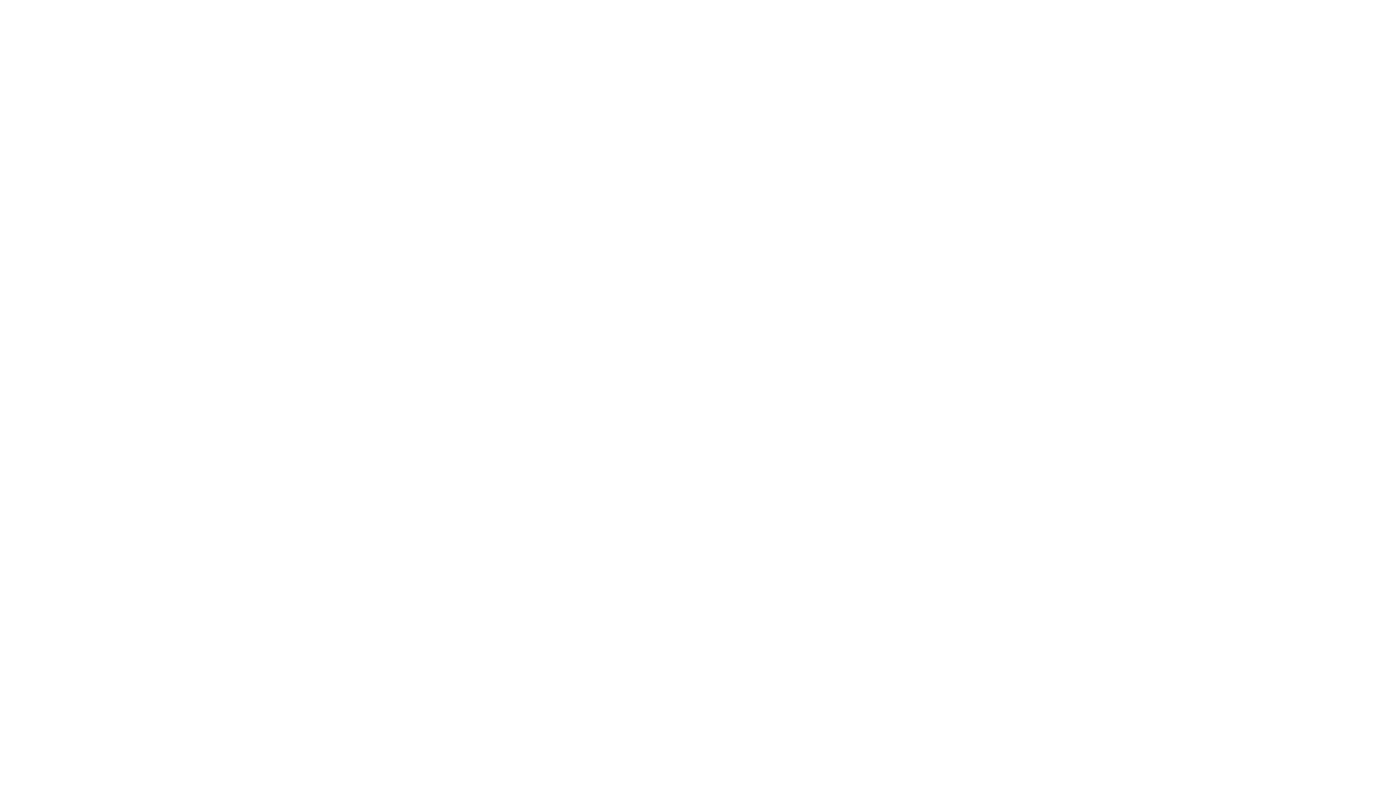
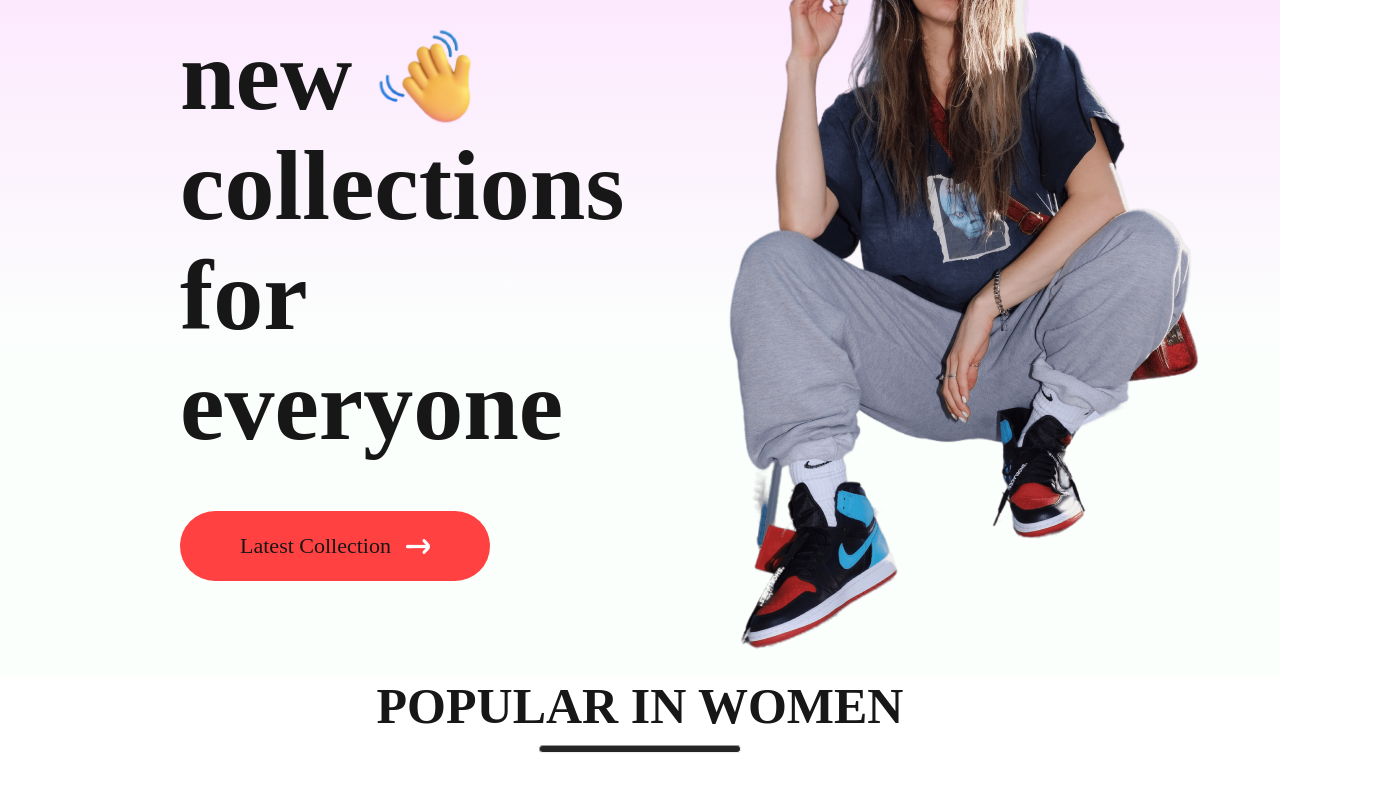
Before and after one commit to Isuru4043/Fashion-e-commerce-website, a React (Create React App) app: page / in a window 1280 px wide. Shown: the part 220-1020 px from the top of the page, 1385 px wide, since content can reach past the window. Before the commit the page ends 800 px from the top, so only its background shows below. Built offline with nearby package versions, Linux system fonts and the light colour scheme; the HTML template or start-up script is replaced by a standard one.

Commit message:
add popular, Hero, item

```diff
--- /dev/null
+++ b/src/Components/Hero/Hero.css
@@ -0,0 +1,60 @@
+.hero {
+  height: 100vh;
+  background: linear-gradient(180deg, #fde1ff, #e1ffea22 60%);
+  display: flex;
+}
+
+.hero-left {
+  flex: 1;
+  display: flex;
+  flex-direction: column;
+  justify-content: center;
+  gap: 20px;
+  padding-left: 180px;
+  line-height: 1.1;
+}
+
+.hero-left h2 {
+  color: #090909;
+  font-size: 26px;
+  font-weight: 600;
+}
+
+.hero-left p {
+  color: #171717;
+  font-size: 100px;
+  font-weight: 700;
+}
+
+.hero-hand-icon {
+  display: flex;
+  align-items: center;
+  gap: 20px;
+}
+
+.hero-hand-icon img {
+  width: 105px;
+}
+
+.hero-latest-btn {
+  display: flex;
+  justify-content: center;
+  align-items: center;
+  gap: 15px;
+  width: 310px;
+  height: 70px;
+  border-radius: 75px;
+  margin-top: 30px;
+  background: #ff4141;
+  color: #171717;
+  font-size: 22px;
+  font-weight: 500;
+}
+
+.hero-right {
+  flex: 1;
+  display: flex;
+  justify-content: flex-end;
+  align-items: flex-end;
+  padding-top: 50px;
+}
--- /dev/null
+++ b/src/Components/Hero/Hero.jsx
@@ -0,0 +1,33 @@
+import React from "react";
+import hand_icon from "../Assets/hand_icon.png";
+import arrow from "../Assets/arrow.png";
+import hero_image from "../Assets/hero_image.png";
+
+import "./Hero.css";
+
+const Hero = () => {
+  return (
+    <div className="hero">
+      <div className="hero-left">
+        <h2>NEW ARRIVALS ONLY</h2>
+        <div>
+          <div className="hero-hand-icon">
+            <p>new</p>
+            <img src={hand_icon} alt="" />
+          </div>
+          <p>collections</p>
+          <p>for everyone</p>
+        </div>
+        <div className="hero-latest-btn">
+          <div>Latest Collection</div>
+          <img src={arrow} alt="" />
+        </div>
+      </div>
+      <div className="hero-right">
+        <img src={hero_image} alt="" />
+      </div>
+    </div>
+  );
+};
+
+export default Hero;
--- /dev/null
+++ b/src/Components/Popular/Popular.css
@@ -0,0 +1,26 @@
+.popular {
+  display: flex;
+  flex-direction: column;
+  align-items: center;
+  gap: 10px;
+  height: 90vh;
+}
+
+.popular h1 {
+  color: #171717;
+  font-size: 50px;
+  font-weight: 600;
+}
+
+.popular hr {
+  width: 200px;
+  height: 6px;
+  border-radius: 10px;
+  background: #252525;
+}
+
+.popular-item {
+  margin-top: 50px;
+  display: flex;
+  gap: 30px;
+}
--- /dev/null
+++ b/src/Components/Popular/Popular.jsx
@@ -0,0 +1,26 @@
+import React from "react";
+import "./Popular.css";
+import data_product from "./../Assets/data";
+import Item from "../item/item";
+
+const Popular = () => {
+  return (
+    <div className="popular">
+      <h1>POPULAR IN WOMEN</h1>
+      <hr />
+      <div className="popular-item">
+        {data_product.map((item) => (
+          <Item
+            id={item.id}
+            image={item.image}
+            name={item.name}
+            new_price={item.new_price}
+            old_price={item.old_price}
+          />
+        ))}
+      </div>
+    </div>
+  );
+};
+
+export default Popular;
--- /dev/null
+++ b/src/Components/item/item.css
@@ -0,0 +1,30 @@
+.item {
+  width: 350px;
+}
+
+.item p {
+  margin: 6px 0px;
+}
+
+.item-prices {
+  display: flex;
+  gap: 20px;
+}
+
+.item-price-new {
+  color: #374151;
+  font-size: 18px;
+  font-weight: 600;
+}
+
+.item-price-old {
+  color: #8c8c8c;
+  font-size: 18px;
+  font-weight: 500;
+  text-decoration: line-through;
+}
+
+.item:hover {
+  transform: scale(1.05);
+  transition: 0.6s;
+}
--- /dev/null
+++ b/src/Components/item/item.jsx
@@ -0,0 +1,16 @@
+import React from "react";
+import "./item.css";
+const Item = (props) => {
+  return (
+    <div className="item">
+      <img src={props.image} alt="" />
+      <p>{props.name}</p>
+      <div className="item-prices">
+        <div className="item-price-new">${props.new_price}</div>
+        <div className="item-price-old">${props.old_price}</div>
+      </div>
+    </div>
+  );
+};
+
+export default Item;
--- a/src/Pages/Shop.jsx
+++ b/src/Pages/Shop.jsx
@@ -1,6 +1,14 @@
 import React from "react";
+import Hero from "../Components/Hero/Hero";
+import Popular from "./../Components/Popular/Popular";
+
 const Shop = () => {
-  return <div></div>;
+  return (
+    <div>
+      <Hero />
+      <Popular />
+    </div>
+  );
 };
 
 export default Shop;
--- a/src/index.css
+++ b/src/index.css
@@ -1,3 +1,6 @@
+* {
+  margin: 0;
+}
 body {
   margin: 0;
   font-family: -apple-system, BlinkMacSystemFont, "Segoe UI", "Roboto", "Oxygen",
```
